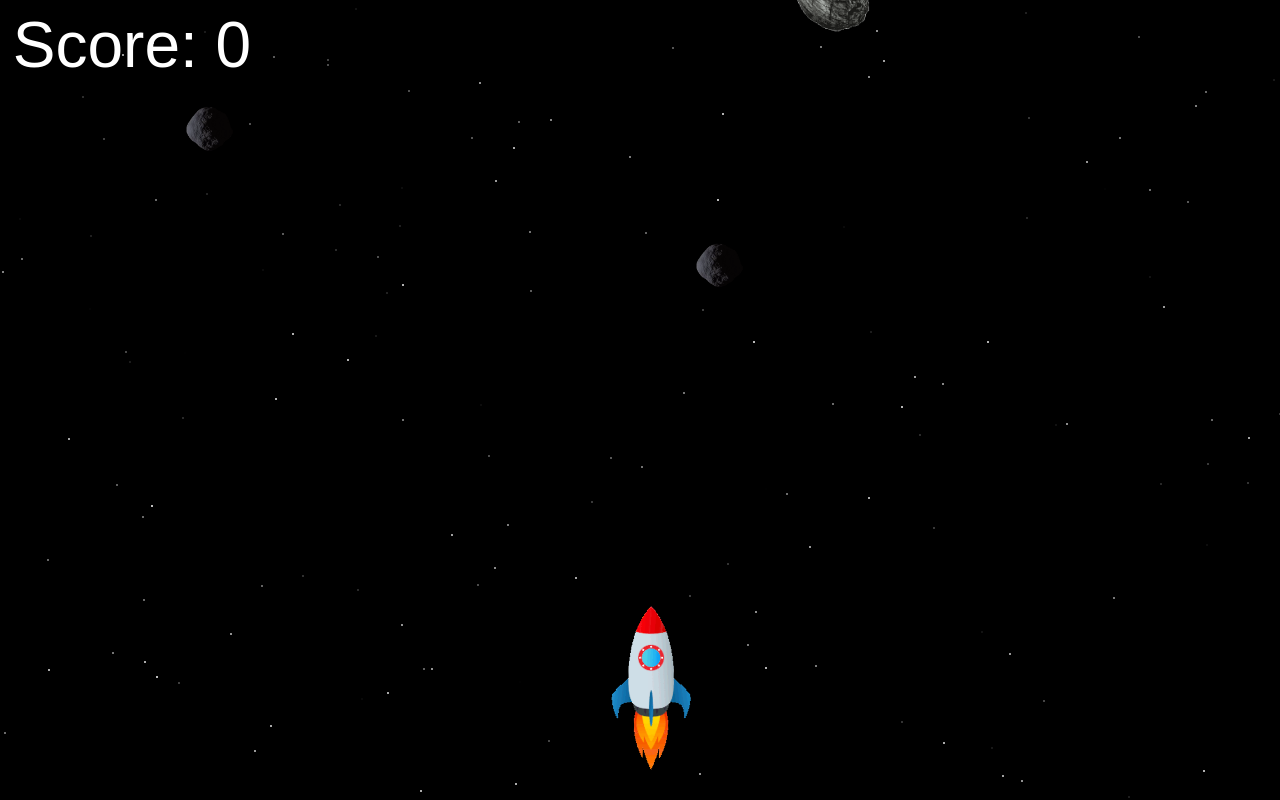
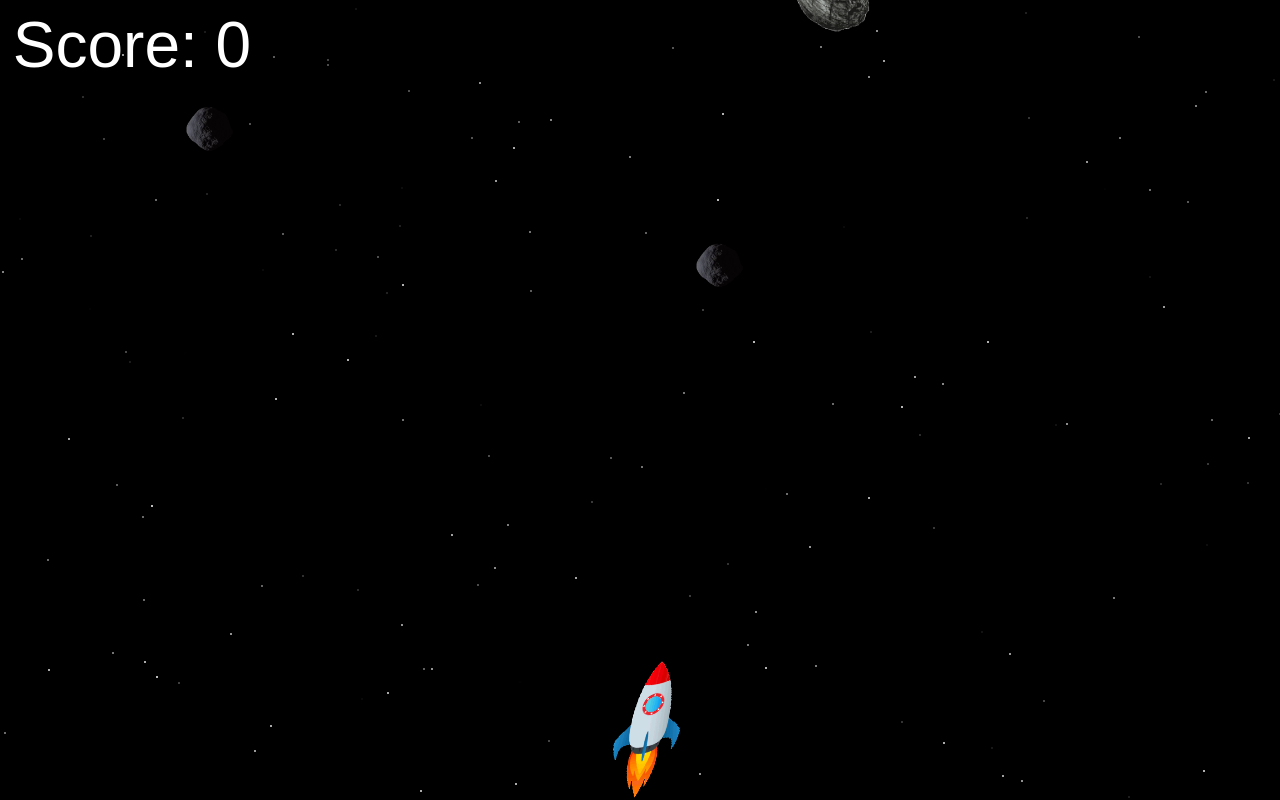
Before and after one commit to Tholoana96/RocketBlast, a plain HTML site: page index.html in a window 1280 px wide. Drawn offline with Linux system fonts and the light colour scheme.

Commit message:
Edited #ship to make the rocket sure its visible at the bottom of a small screen

```diff
--- a/style.css
+++ b/style.css
@@ -33,13 +33,14 @@ html {
 
 #ship {
   position: absolute;
-  bottom: 5vh;
+  top: calc(100% - 15vh);
   left: 50%;
   transform: translateX(-50%) rotate(-45deg);
 }
 
 #ship img {
   width: 12vw;
+  max-height: 12vh;
   height: auto;
 }
 
```
